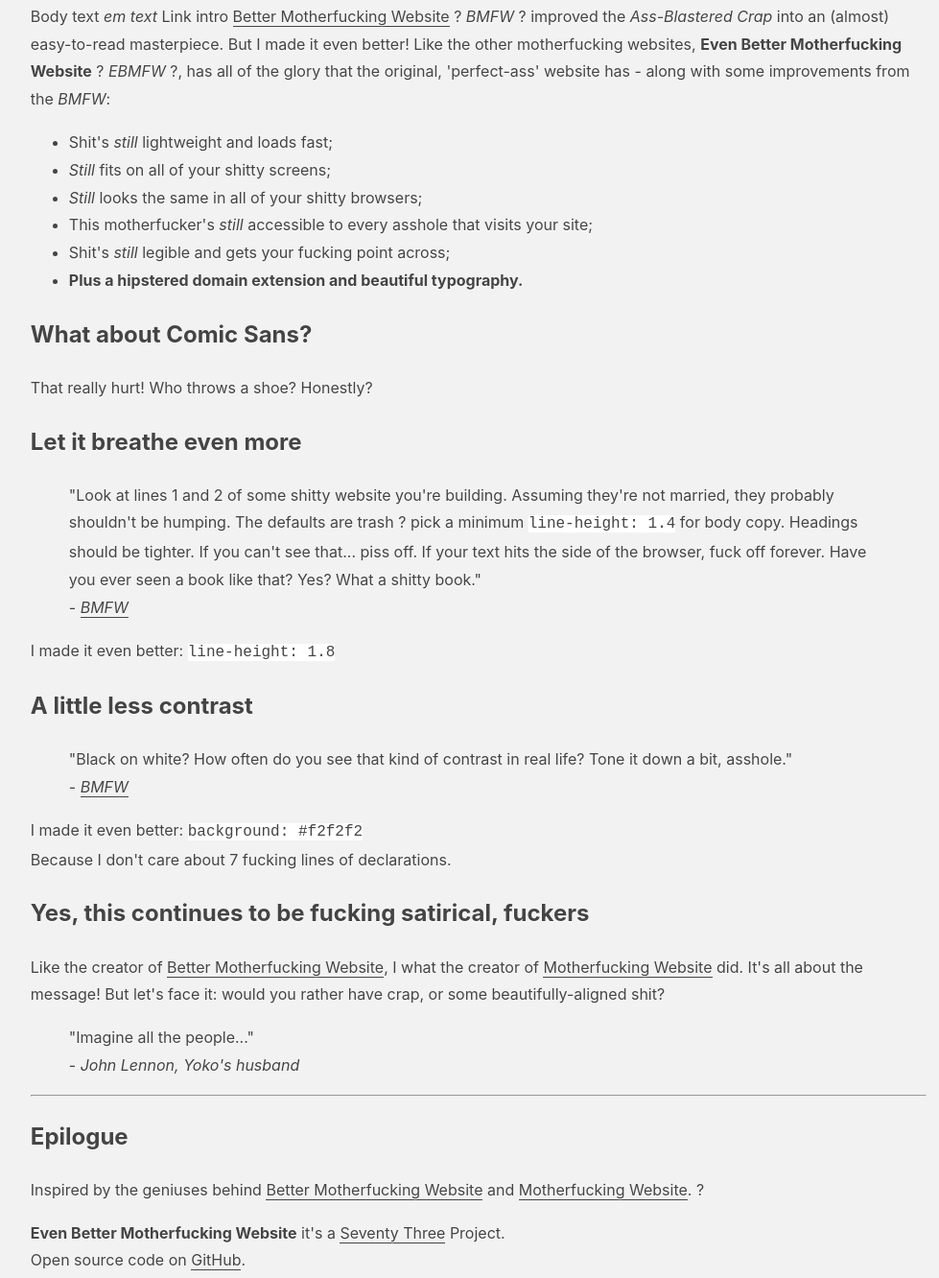
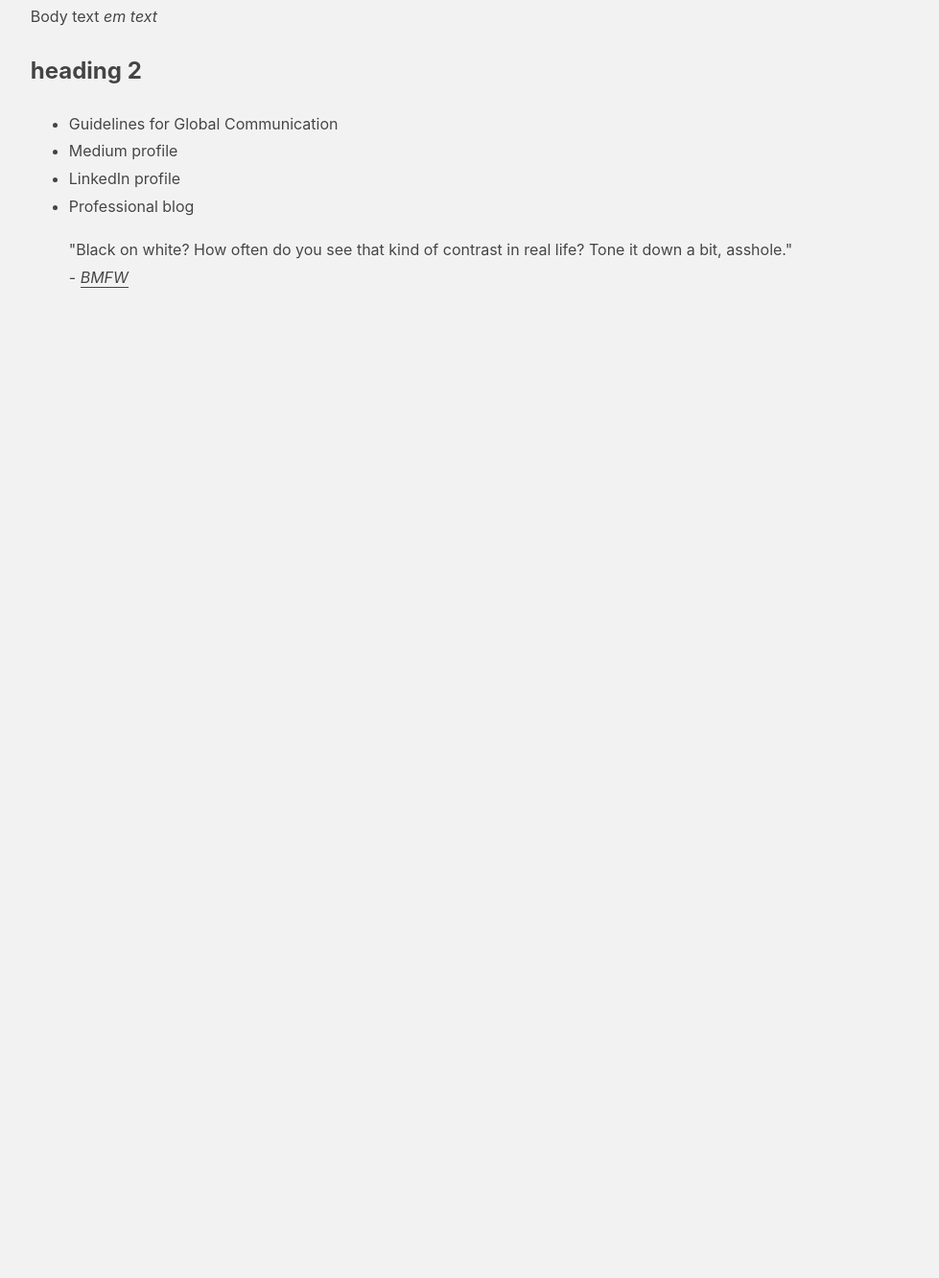
Before and after one commit to allisonbuford/allisonbuford.github.io, a plain HTML site: page index.html in a window 1280 px wide. Shown: the part 252-1584 px from the top of the page at 96% size, without its empty margins (141-1120 px from the left). After the commit the page ends 800 px from the top, so only its background shows below. Drawn offline with Linux system fonts and the light colour scheme.

Commit message:
Update index.html

```diff
--- a/index.html
+++ b/index.html
@@ -20,40 +20,19 @@
         </header>
         <h2><strong>heading 2</strong></h2>
         <p>Body text <em>em text</em>
-Link intro <a href="http://bettermotherfuckingwebsite.com">Better Motherfucking Website</a> ? <em>BMFW</em> ? improved the <i>Ass-Blastered Crap</i> into an (almost) easy-to-read masterpiece. But I made it even better! Like the other motherfucking websites, <strong>Even Better Motherfucking Website</strong> ? <em>EBMFW</em> ?, has all of the glory that the original, 'perfect-ass' website has - along with some improvements from the <em>BMFW</em>:</p>
+<h2><strong>heading 2</strong></h2>
         <ul>
-            <li>Shit's <em>still</em> lightweight and loads fast;</li>
-            <li><em>Still</em> fits on all of your shitty screens;</li>
-            <li><em>Still</em> looks the same in all of your shitty browsers;</li>
-            <li>This motherfucker's <em>still</em> accessible to every asshole that visits your site;</li>
-            <li>Shit's <em>still</em> legible and gets your fucking point across;</li>
-            <li><strong>Plus a hipstered domain extension and beautiful typography.</strong></li>
+            <li>Guidelines for Global Communication</li>
+            <li>Medium profile</li>
+            <li>LinkedIn profile</li>
+            <li>Professional blog</li>
         </ul>
-        <h2>What about Comic Sans?</h2>
-        <p>That really hurt! Who throws a shoe? Honestly?</p>
-        <h2>Let it breathe even more</h2>
-        <blockquote>
-            "Look at lines 1 and 2 of some shitty website you're building. Assuming they're not married, they probably shouldn't be humping. The defaults are trash ? pick a minimum <code>line-height: 1.4</code> for body copy. Headings should be tighter. If you can't see that... piss off. If your text hits the side of the browser, fuck off forever. Have you ever seen a book like that? Yes? What a shitty book."<br/>
-            - <a href="http://bettermotherfuckingwebsite.com"><em>BMFW</em></a>
-        </blockquote>
-        <p>I made it even better: <code>line-height: 1.8</code></p>
-        <h2>A little less contrast</h2>
+
         <blockquote>
             "Black on white? How often do you see that kind of contrast in real life? Tone it down a bit, asshole."<br>
             - <a href="http://bettermotherfuckingwebsite.com"><em>BMFW</em></a>
         </blockquote>
-        <p>I made it even better: <code>background: #f2f2f2</code><br/>Because I don't care about 7 fucking lines of declarations.</p>
-        <h2>Yes, this continues to be fucking satirical, fuckers</h2>
-        <p>Like the creator of <a href="http://bettermotherfuckingwebsite.com">Better Motherfucking Website</a>, I  what the creator of <a href="http://motherfuckingwebsite.com">Motherfucking Website</a> did. It's all about the message! But let's face it: would you rather have crap, or some beautifully-aligned shit?</p>
-        <blockquote>
-            "Imagine all the people..."<br>
-            - <em>John Lennon, Yoko's husband</em>
-        </blockquote>
-        <hr>
-        <h2>Epilogue</h2>
-        <p>Inspired by the geniuses behind <a href="http://bettermotherfuckingwebsite.com">Better Motherfucking Website</a> and <a href="http://motherfuckingwebsite.com">Motherfucking Website</a>. ?</p>
-        <footer>
-            <p><strong>Even Better Motherfucking Website</strong> it's a <a href="http://setetres.st">Seventy Three</a> Project.<br/>Open source code on <a href="https://github.com/setetres/evenbettermotherfuckingwebsite">GitHub</a>.</p>
-        </footer>
+
+
     </body>
 </html>
```
